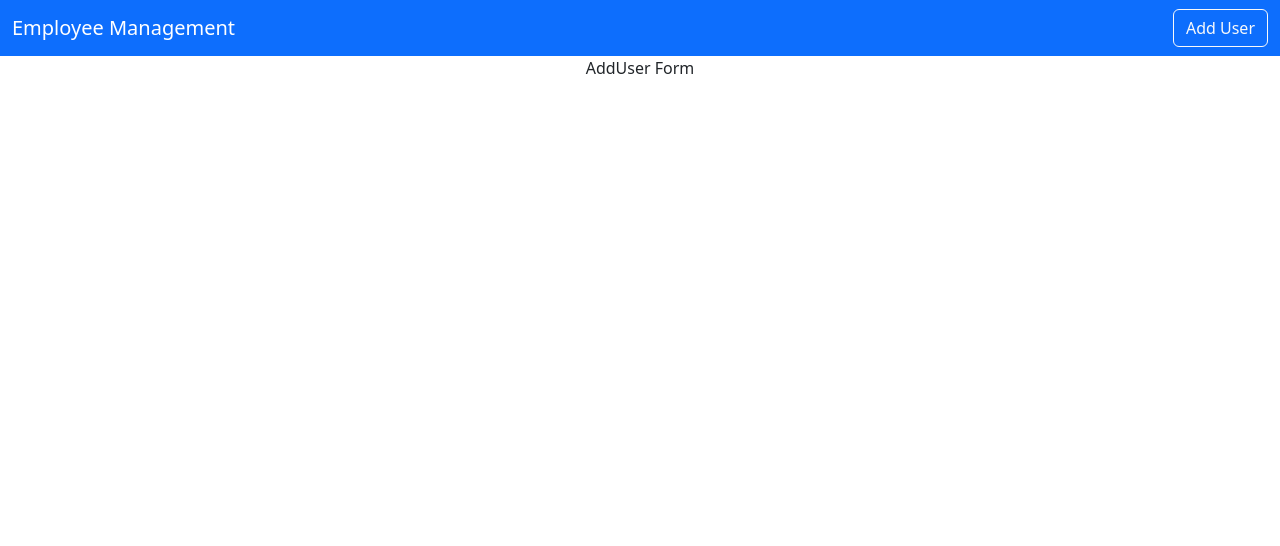
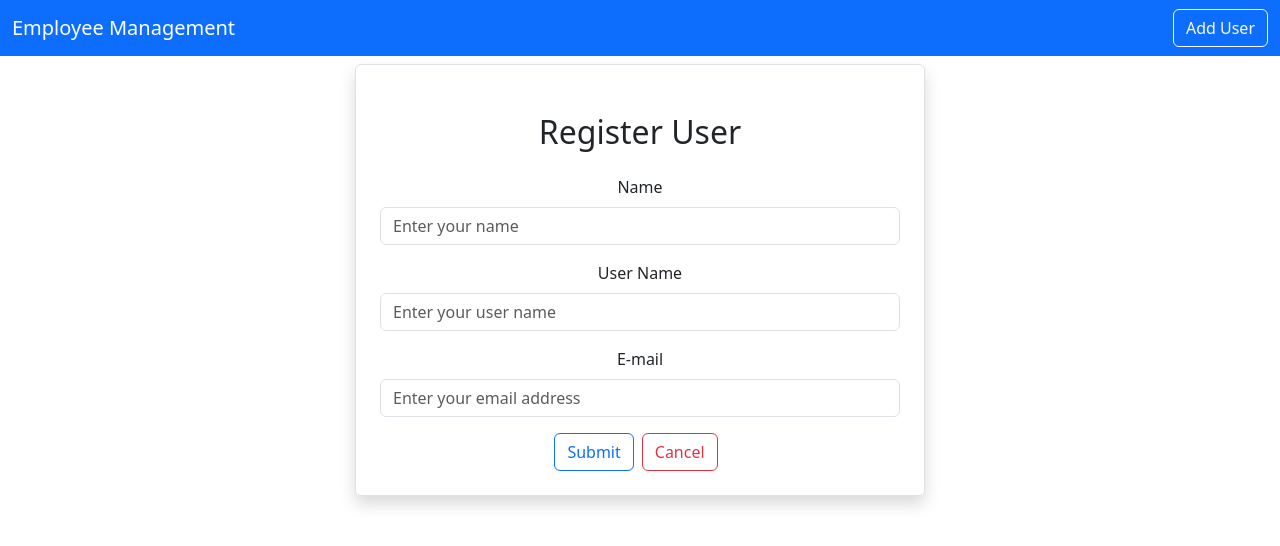
Before and after one commit to rashmijayasekara/reacttest1frontend, a React (Create React App) app: page /adduser in a window 1280 px wide. Shown: the top 546 px of the page. Built offline with nearby package versions, Linux system fonts and the light colour scheme.

Commit message:
Create Register Form Using React

```diff
--- a/src/users/AddUser.js
+++ b/src/users/AddUser.js
@@ -2,8 +2,42 @@ import React from 'react';
 
 export default function AddUser() {
   return (
-    <div>
-      AddUser Form
+    <div className='container'>
+      <div className='row'>
+        <div className='col-md-6 offset-md-3 border rounded p-4 mt-2 shadow'>
+            <h2 className='text-center m-4'>Register User</h2>
+            <div className='mb-3'>
+                <label htmlFor='Name' className='form-label'>Name</label>
+                <input
+                type={"text"}
+                    className="form-control"
+                    placeholder='Enter your name'
+                    name='name'
+                />
+            </div>
+            <div className='mb-3'>
+                <label htmlFor='UserName' className='form-label'>User Name</label>
+                <input
+                type={"text"}
+                    className="form-control"
+                    placeholder='Enter your user name'
+                    name='username'
+                />
+            </div>
+            <div className='mb-3'>
+                <label htmlFor='Email' className='form-label'>E-mail</label>
+                <input
+                type={"text"}
+                    className="form-control"
+                    placeholder='Enter your email address'
+                    name='email'
+                />
+            </div>
+            <button type='submit' className='btn btn-outline-primary'>Submit</button>
+            <button type='cancel' className='btn btn-outline-danger mx-2'>Cancel</button>
+
+        </div>
+      </div>
     </div>
   );
 }
```
